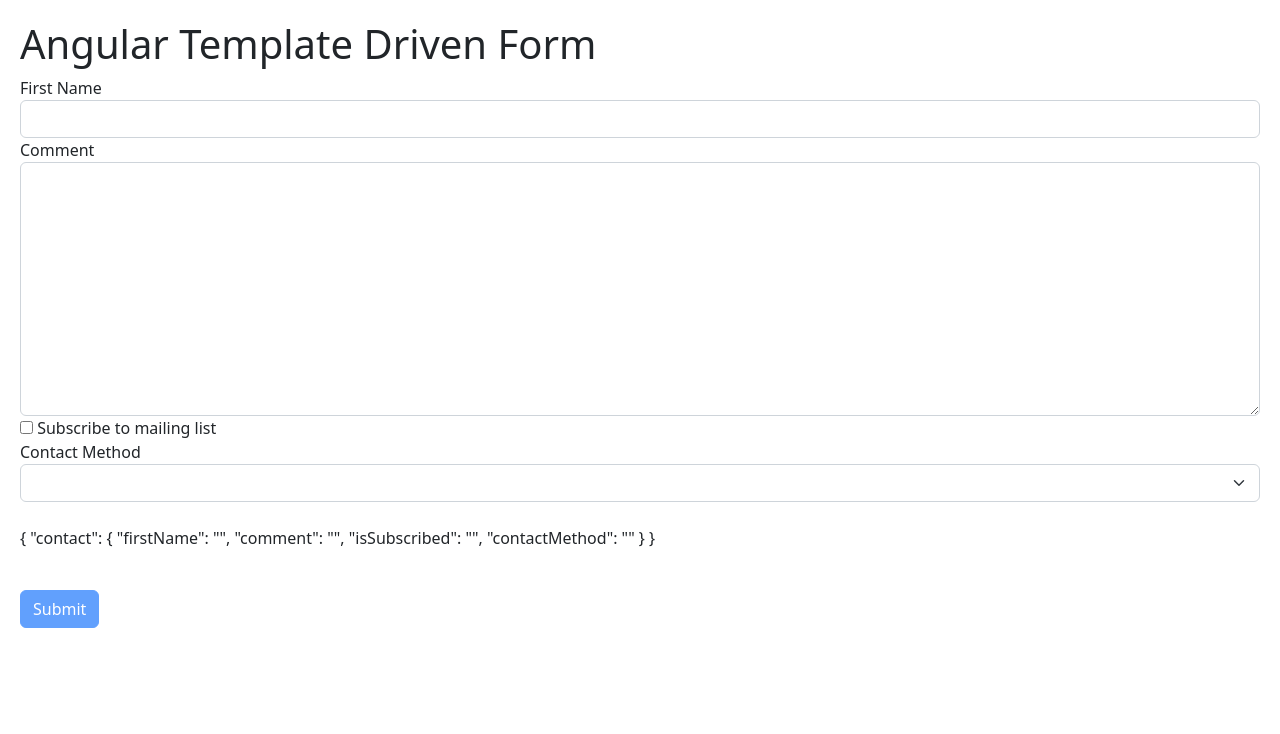
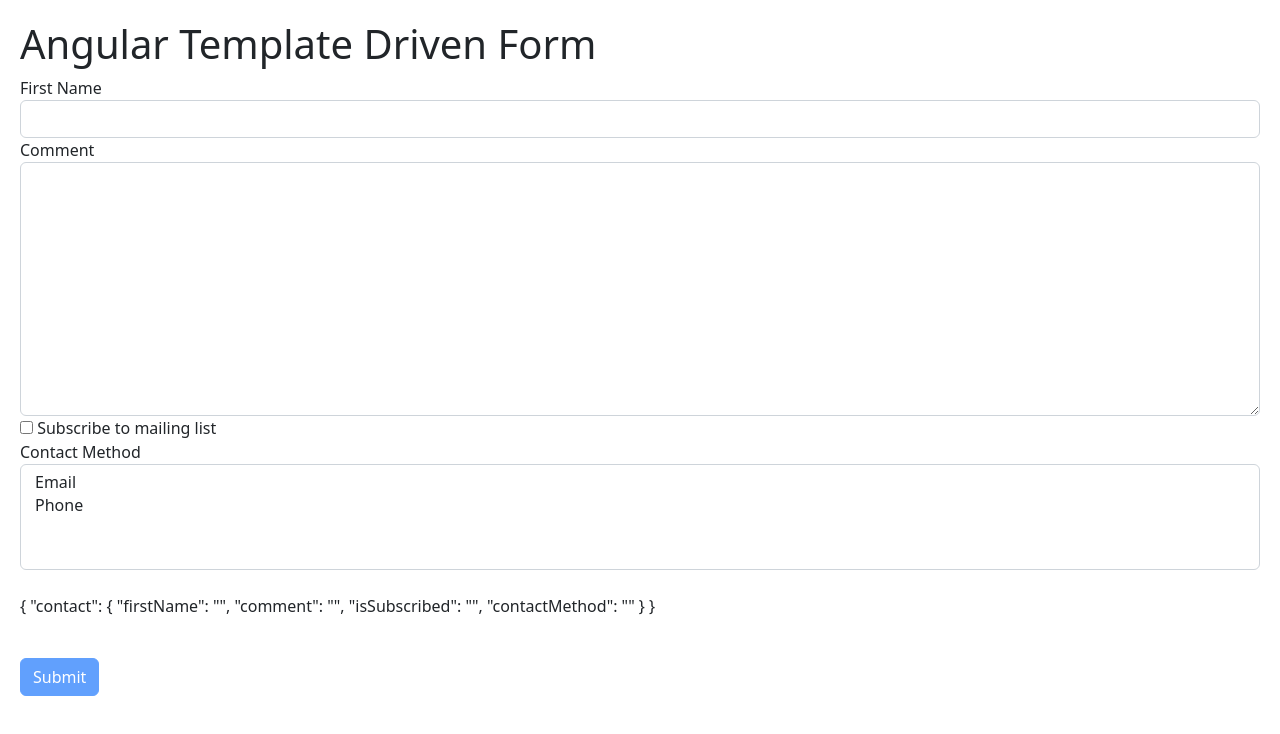
Before and after one commit to MotasemZiad/Angular-Bootcamp, an Angular app in the folder 01_getting_started/hello-world/: page / in a window 1280 px wide. Shown: the top 734 px of the page. Built offline with nearby package versions, Linux system fonts and the light colour scheme.

Commit message:
multiple select example

```diff
--- a/01_getting_started/hello-world/src/app/contact-form/contact-form.component.html
+++ b/01_getting_started/hello-world/src/app/contact-form/contact-form.component.html
@@ -54,7 +54,7 @@
 
     <div class="form-group">
       <label for="contactMethod">Contact Method</label>
-      <select ngModel name="contactMethod" id="contactMethod" class="form-select form-control">
+      <select multiple ngModel name="contactMethod" id="contactMethod" class="form-select form-control">
         <option *ngFor="let method of contactMethods" [ngValue]="method">
           {{ method.name }}
         </option>
```
